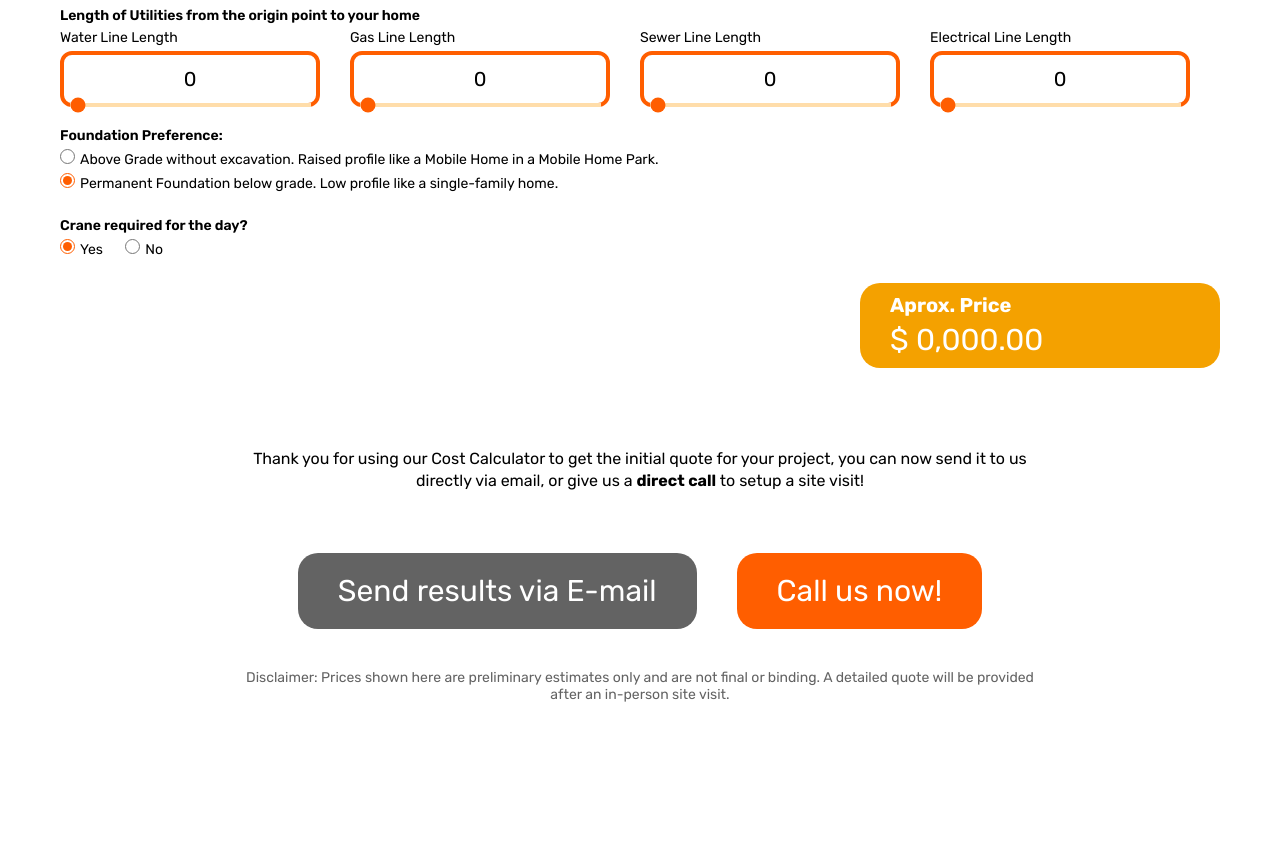
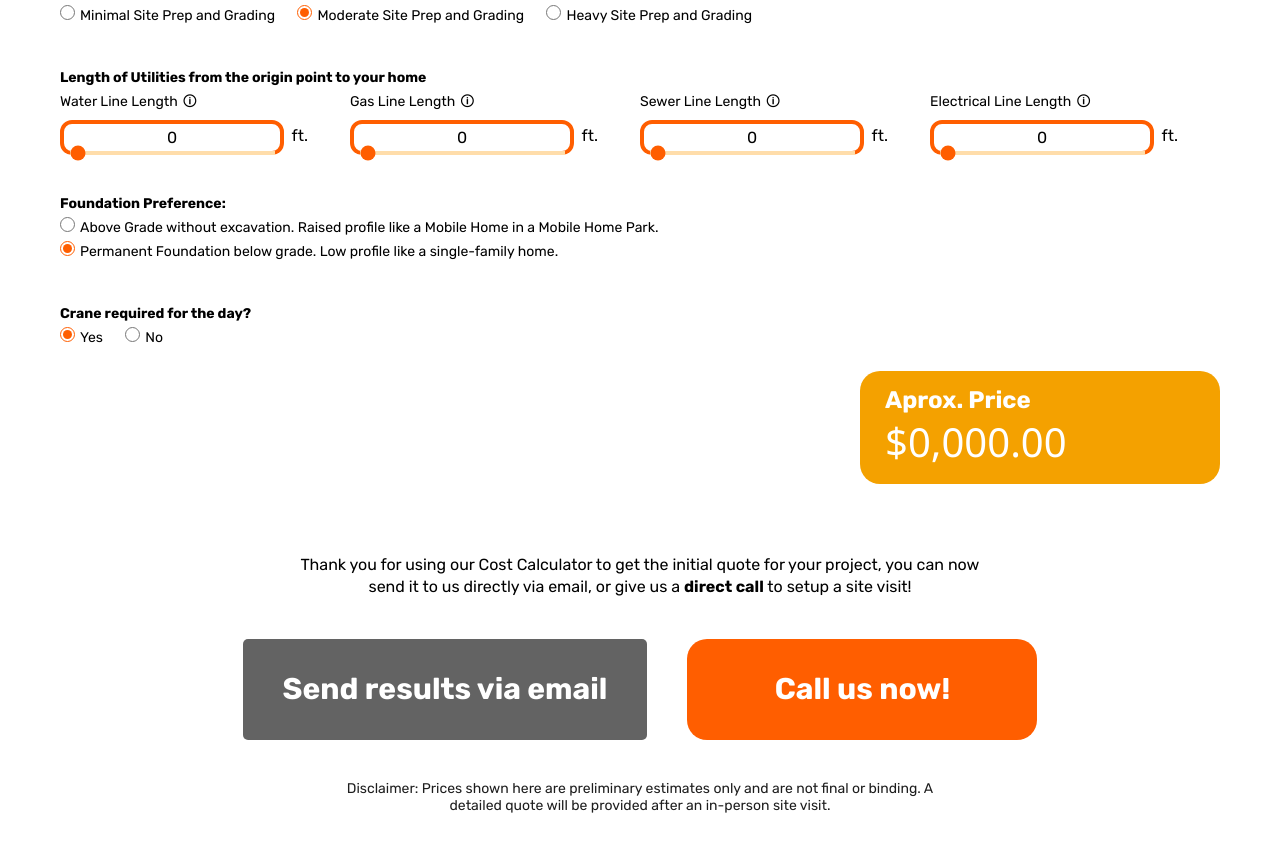
Before and after one commit to zdoug/BuiltADU, a website built with Vite: page index.html in a window 1280 px wide. Shown: the part 610-1477 px from the top of the page. Before the commit the page ends 1373 px from the top, so only its background shows below. Built offline with nearby package versions, Linux system fonts and the light colour scheme.

Commit message:
[update] all updates requested done

```diff
--- a/index.html
+++ b/index.html
@@ -21,25 +21,28 @@
       <div class="container mb-2">
         <div class="col-4">
           <div class="input-range">
-            <label for="size-property-input">Size of your property</label>
+            <label for="">Size of your property<span class="tooltip" data-text="This is not final text. Button runs on hover on desk and click on phone.">🛈</span></label>
             <output id="size-property-output"></output>
             <input type="range" id="size-property-input" value="0000" min="0" max="10000" step="50">
+            <span class="ft-value">sq ft.</span>
           </div>
         </div>
       </div>
       <div class="container mb-2">
         <div class="col-4">
           <div class="input-range">
-            <label for="length-home-input">Length of Home</label>
+            <label for="length-home-input">Length of Home<span class="tooltip" data-text="Insert your Length Home text here">🛈</span></label>
             <output id="length-home-output"></output>
             <input type="range" id="length-home-input" data-type="square-feet" value="0" min="0" max="100" step="1">
+            <span class="ft-value">ft.</span>
           </div>
         </div>
         <div class="col-4">
           <div class="input-range">
-            <label for="width-home-input">Width of Home</label>
+            <label for="width-home-input">Width of Home<span class="tooltip" data-text="Insert your Width of Home text here">🛈</span></label>
             <output id="width-home-output"></output>
             <input type="range" id="width-home-input" data-type="square-feet" value="0" min="0" max="100" step="1">
+            <span class="ft-value">ft.</span>
           </div>
         </div>
         <div class="col-4">
@@ -64,7 +67,7 @@
           </div>
         </div>
       </div>
-      <div class="container mb-2">
+      <div class="container mb-4">
         <div class="col-12">
           <fieldset>
             <legend>Site Preparation and Grading</legend>
@@ -74,37 +77,41 @@
           </fieldset>
         </div>
       </div>
-      <div class="container mb-2">
+      <div class="container mb-4">
        <div class="col-12">
           <fieldset>
             <legend>Length of Utilities from the origin point to your home</legend>
             <div class="input-container">
               <div class="input-range">
-                <label for="water-line-length-input">Water Line Length</label>
+                <label for="water-line-length-input">Water Line Length<span class="tooltip" data-text="Insert your Water Line Length text here">🛈</span></label>
                 <output id="water-line-length-output"></output>
                 <input type="range" id="water-line-length-input" data-type="length-utilities" value="0000" min="0" max="400" step="10">
+                <span class="ft-value">ft.</span>
               </div>
               <div class="input-range">
-                <label for="gas-line-length-input">Gas Line Length</label>
+                <label for="gas-line-length-input">Gas Line Length<span class="tooltip" data-text="Insert your Gas Line Length text here">🛈</span></label>
                 <output id="gas-line-length-output"></output>
                 <input type="range" id="gas-line-length-input" data-type="length-utilities" value="0000" min="0" max="400" step="10">
+                <span class="ft-value">ft.</span>
               </div>
               <div class="input-range">
-                <label for="sewer-line-length-input">Sewer Line Length</label>
+                <label for="sewer-line-length-input">Sewer Line Length<span class="tooltip" data-text="Insert your Sewer Line Length text here">🛈</span></label>
                 <output id="sewer-line-length-output"></output>
                 <input type="range" id="sewer-line-length-input" data-type="length-utilities" value="0000" min="0" max="400" step="10">
+                <span class="ft-value">ft.</span>
               </div>
               <div class="input-range">
-                <label for="electrical-line-length-input">Electrical Line Length</label>
+                <label for="electrical-line-length-input">Electrical Line Length<span class="tooltip" data-text="Insert your Electrical Line Length text here">🛈</span></label>
                 <output id="electrical-line-length-output"></output>
                 <input type="range" id="electrical-line-length-input" data-type="length-utilities" value="0000" min="0" max="400" step="10">
+                <span class="ft-value">ft.</span>
               </div>
             </div>
 
         </fieldset>
        </div>
       </div>
-      <div class="container mb-2">
+      <div class="container mb-4">
         <div class="col-12">
           <fieldset>
             <legend>Foundation Preference:</legend>
@@ -130,25 +137,25 @@
         <div class="col-4">
           <div class="local-result local-result__end">
               <strong>Aprox. Price</strong>
-              <span>$ <span id="aprox-price">0,000.00</span></span>
+              <span>$<span id="aprox-price">0,000.00</span></span>
             </div>
         </div>
       </div>
     </form>
-    <div class="container mt-8 thank-you">
+    <div class="container mt-7 thank-you">
       <div class="col-12">
         <p>Thank you for using our Cost Calculator to get the initial quote for your project, you can now send it to us directly via email, or give us a <strong>direct call</strong> to setup a site visit!</p>
       </div>
     </div>
-    <div class="container justify-content-center mt-6">
+    <div class="container justify-content-center mt-4">
       <div class="col-6">
-        <a href="" class="btn btn__secondary">Send results via E-mail</a>
+        <a href="" class="btn btn__secondary">Send results via email</a>
       </div>
       <div class="col-6">
         <a href="" class="btn btn__primary">Call us now!</a>
       </div>
     </div>
-    <div class="container">
+    <div class="container mt-4">
       <div class="col-12">
         <small>Disclaimer: Prices shown here are preliminary estimates only and are not final or binding. A detailed quote will be provided after an in-person site visit.</small>
       </div>
--- a/src/js/main.js
+++ b/src/js/main.js
@@ -165,3 +165,28 @@ for(let l = 0; l < cranePreferenceElements.length; l++) {
     });
 
 }
+
+// Create and remove tooltips
+let tooltipElements = document.querySelectorAll(".tooltip");
+for (let p = 0; p < tooltipElements.length; p++) {
+    tooltipElements[p].addEventListener("mouseenter", (e) => {
+        createTooltipElement(tooltipElements[p]);
+    });
+    tooltipElements[p].addEventListener("mouseleave", (e) => {
+        removeTooltipElement(tooltipElements[p]);
+    });
+}
+
+function createTooltipElement(elementReference) {
+    let tooltipText = document.createElement("span");
+    tooltipText.setAttribute("class", "tooltip-text");
+    let textData = elementReference.dataset.text;
+    tooltipText.textContent = textData;
+    elementReference.appendChild(tooltipText);
+}
+function removeTooltipElement(elementReference) {
+    let childElement = elementReference.querySelector(".tooltip-text");
+    if(childElement) {
+        childElement.remove();
+    }
+}
--- a/src/scss/stylesheet.scss
+++ b/src/scss/stylesheet.scss
@@ -25,6 +25,7 @@ h1, h2, h3, h4, h5, h6 {
     max-width: 1200px;
     margin: 0 auto;
     flex-wrap: wrap;
+    align-items: center;
     & *[class^="col-"] {
         padding-left: 2rem;
         padding-right: 2rem;
@@ -54,24 +55,27 @@ h1, h2, h3, h4, h5, h6 {
     flex: 0 0 100%;
 }
 .btn {
-    padding: 2rem 4rem;
+    padding: 3.25rem 4rem;
     display: inline-block;
+    min-width: 35rem;
     font-family: "Rubik", sans-serif;
+    font-weight: 700;
     font-size: 3rem;
     text-align: center;
     color: white;
     cursor: pointer;
     text-decoration: none;
-    border-radius: 2rem;
     border: none;
     &__primary {
         background: $primary-color;
+        border-radius: 2rem;
         &:hover, &:focus {
             background: #da560a;
         }
     }
     &__secondary {
         background: $secondary-color;
+        border-radius: 5px;
         &:hover, &:focus {
             background: #525151;
         }
@@ -97,7 +101,7 @@ form {
 legend, label {
     font-size: 1.4rem;
     font-family: $title-font;
-    font-weight: 600;
+    font-weight: 700;
     display: block;
     margin-bottom: 5px;
 }
@@ -120,25 +124,62 @@ fieldset {
 input[type="number"], output {
     display: block;
     accent-color: $primary-color;
-    padding: 12px 8px;
+    padding: 4px 8px;
     border: 4px solid $primary-color;
-    font-size: 2rem;
+    font-size: 1.6rem;
     text-align: center;
     border-radius: 12px;
-    width: 260px;
+    width: 274px;
     &::-webkit-inner-spin-button, &::-webkit-outer-spin-button {
         opacity: 1;
         cursor: pointer;
     }
 }
-output {
-
+.tooltip {
+    display: inline-block;
+    margin-left: .5rem;
+    font-weight: 400;
+    position: relative;
+    & .tooltip-text {
+        position: absolute;
+        width: max-content;
+        z-index: 9999;
+        left: 30px;
+        background-color: $secondary-color;
+        color: white;
+        font-family: $body-font;
+        font-size: 1.2rem;
+        padding: .8rem;
+        &:before {
+            content: "";
+            z-index: 9999;
+            display: block;
+            width: 0px;
+            height: 0px;
+            border-width: 5px 10px 5px;
+            border-color: transparent $secondary-color transparent transparent;
+            border-style: solid;
+            position: absolute;
+            left: -19px;
+            top: 6px;
+        }
+    }
 }
 .input-container {
     display: flex;
     & > .input-range {
         flex: 0 0 25%;
         height: fit-content;
+        & output {
+            width: 224px;
+        }
+        & input[type="range"] {
+            width: 205px;
+            left: 10px;
+        }
+        & .ft-value {
+            right: 42px;
+        }
     }
 }
 .input-range {
@@ -146,19 +187,30 @@ output {
     & input[type="range"] {
         position: absolute;
         bottom: 0;
-        left: 10px;
+        left: 9px;
         cursor: pointer;
         accent-color: $primary-color;
         -webkit-appearance: none; /* Chrome, Opera, Safari, Edge */
         appearance: none;
         background: #FFDDAA;
-        width: 241px;
+        width: 255px;
         height: 4px;
         ::-webkit-slider-runnable-track {
             /* Add your track width/height/color styles here */
             height: 4px;
             background: transparent;
         }
+        &#size-property-input {
+            + .ft-value {
+                right: 41px;
+            }
+        }
+    }
+    & .ft-value {
+        position: absolute;
+        right: 63px;
+        bottom: 10px;
+        font-size: 1.6rem;
     }
 }
 input[type="radio"] {
@@ -180,44 +232,47 @@ input[type="radio"] {
 .mt-6 {
     margin-top: 6rem;
 }
+.mt-7 {
+    margin-top: 7rem;
+}
 .mt-8 {
     margin-top: 8rem;
 }
 .thank-you {
     & p {
-        max-width: 80rem;
+        max-width: 69rem;
         margin: 0 auto;
     }
 }
 small {
     display: block;
     font-size: 1.4rem;
-    max-width: 80rem;
-    margin: 4rem auto 6rem;
-    color: $secondary-color;
+    max-width: 63rem;
+    margin: 0 auto 6rem;
+    color: #1e1e1e;
     text-align: center;
 
 }
 .local-result {
-    padding: 1rem 3rem;
+    padding: 1.5rem 2.5rem;
     background: $primary-color;
     color: white;
     text-align: left;
     display: flex;
     flex-direction: column;
-    row-gap: .5rem;
+    row-gap: 0rem;
     &__end {
         background: #F4A100;
         border-radius: 20px;
     }
     & strong {
-        font-size: 2rem;
+        font-size: 2.4rem;
         font-family: $title-font;
         font-weight: bold;
     }
     & span {
-        font-size: 3rem;
-        font-family: $title-font;
+        font-size: 4rem;
+        font-family: $body-font;
         font-weight: 400;
     }
 }
```
